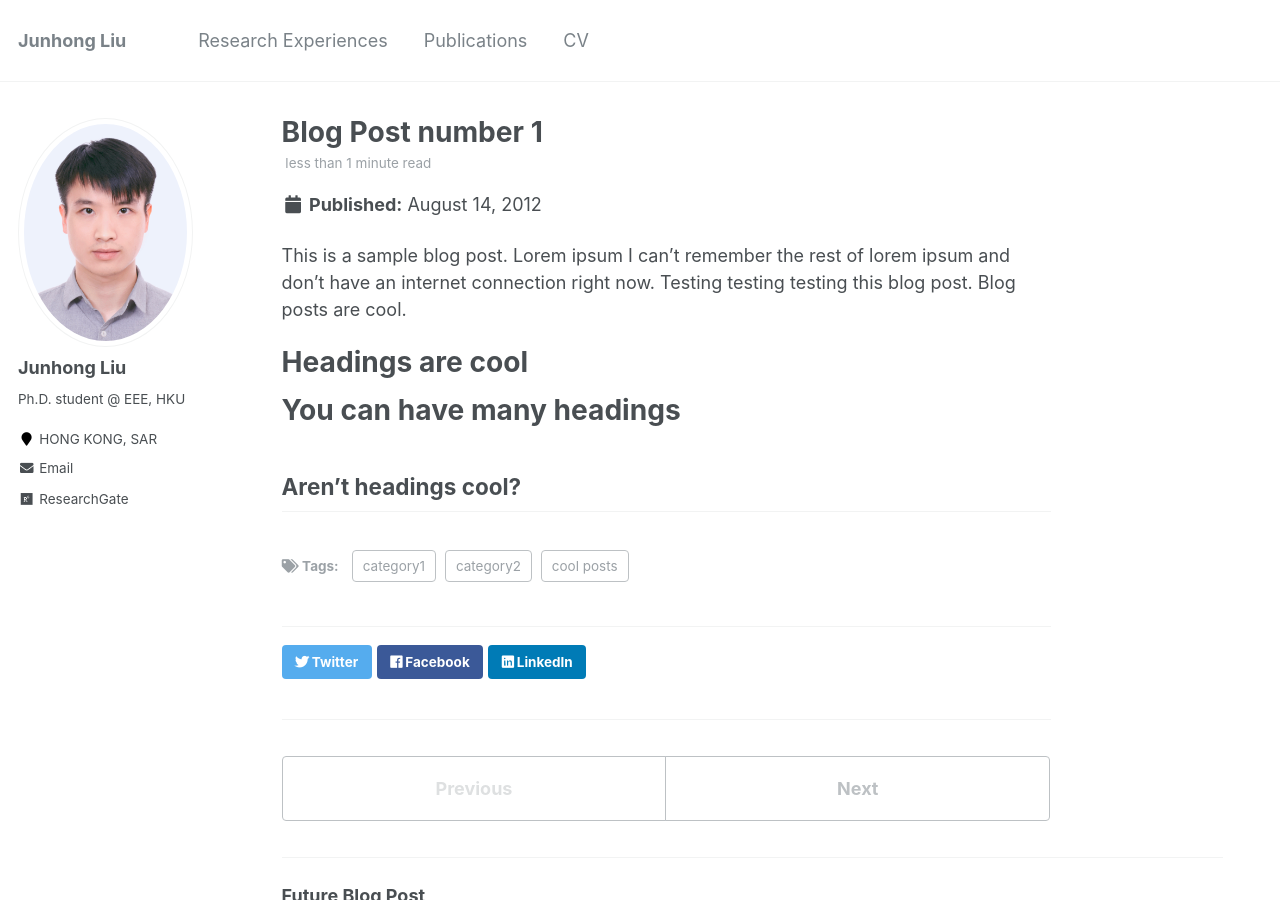
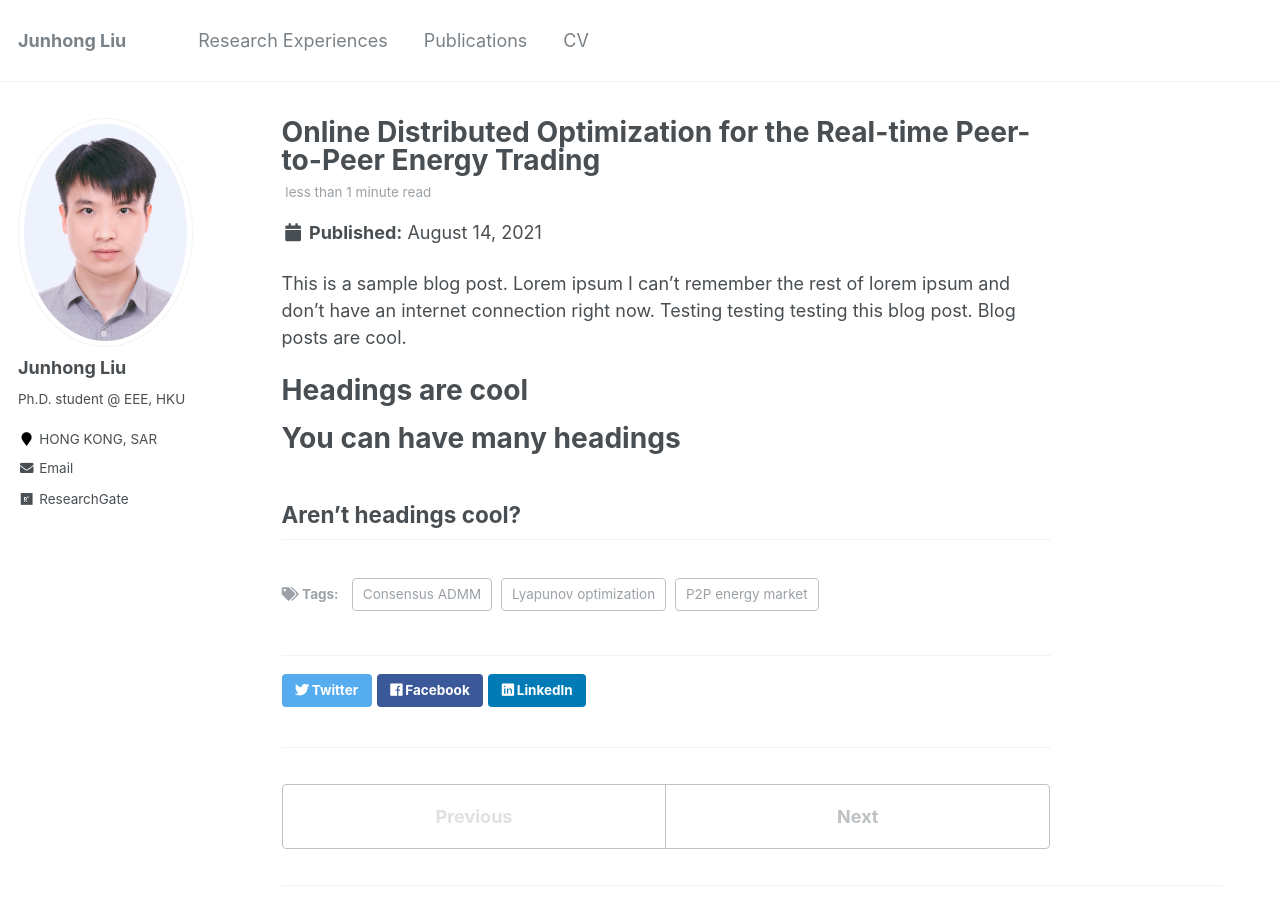
Before and after one commit to johnny-eee/online, a Jekyll site: the page built from _posts/2022-08-14-blog-post-1.md, in a window 1280 px wide and 900 px high. Built offline with Jekyll 4.4.1, drawn with Linux system fonts in a browser that asks for light colours.

Commit message:
Update and rename 2012-08-14-blog-post-1.md to 2022-08-14-blog-post-1.md

```diff
--- a/_posts/2012-08-14-blog-post-1.md
+++ b/_posts/2022-08-14-blog-post-1.md
@@ -1,11 +1,11 @@
 ---
-title: 'Blog Post number 1'
-date: 2012-08-14
-permalink: /posts/2012/08/blog-post-1/
+title: 'Online Distributed Optimization for the Real-time Peer-to-Peer Energy Trading'
+date: 2021-08-14
+permalink: /posts/2022/08/blog-post-1/
 tags:
-  - cool posts
-  - category1
-  - category2
+  - Lyapunov optimization
+  - P2P energy market
+  - Consensus ADMM
 ---
 
 This is a sample blog post. Lorem ipsum I can't remember the rest of lorem ipsum and don't have an internet connection right now. Testing testing testing this blog post. Blog posts are cool.
```
